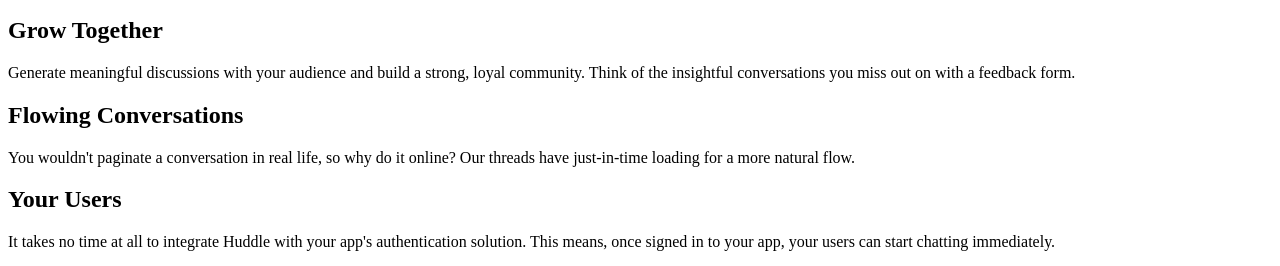
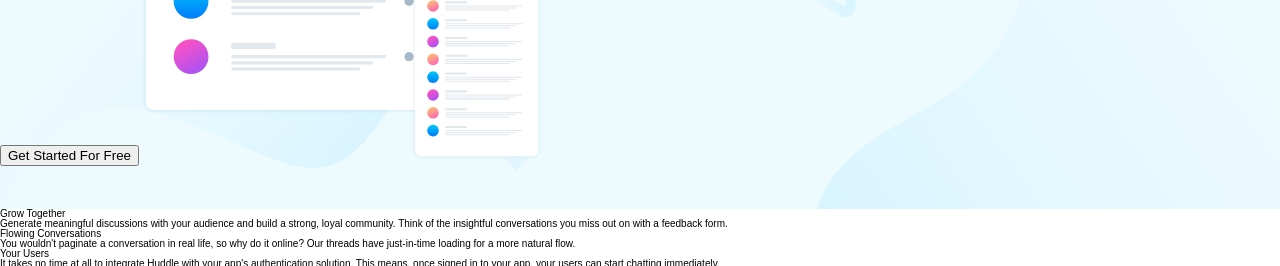
Before and after one commit to Jesse-Tingle/Huddle-Landing-Page, a plain HTML site: page index.html in a window 1280 px wide. Shown: the part 191-457 px from the top of the page. Drawn offline with Linux system fonts and the light colour scheme.

Commit message:
add reset style sheet, add background image to header and background color, add website image to header

```diff
--- a/index.html
+++ b/index.html
@@ -17,6 +17,7 @@
   </style>
 </head>
 <body>
+  <div class="container">
   <header>
     <img src="images/logo.svg">
     <button>Try It Free</button>
@@ -27,6 +28,8 @@
   Create connections with your users as you engage in genuine discussion.</p>
 
     <button>Get Started For Free</button>
+
+    <img id="image-mockup" src="images/illustration-mockups.svg">
   </header>
 
   <section class="blocks grow-together">
@@ -87,5 +90,6 @@
       Coded by <a href="http://www.jessetingle.com">Jesse Tingle</a>.
     </p>
   </footer>
+</div>
 </body>
 </html>
--- a/less/index.less
+++ b/less/index.less
@@ -0,0 +1,84 @@
+// Is this working?
+/* http://meyerweb.com/eric/tools/css/reset/
+   v2.0 | 20110126
+   License: none (public domain)
+*/
+
+html, body, div, span, applet, object, iframe,
+h1, h2, h3, h4, h5, h6, p, blockquote, pre,
+a, abbr, acronym, address, big, cite, code,
+del, dfn, em, img, ins, kbd, q, s, samp,
+small, strike, strong, sub, sup, tt, var,
+b, u, i, center,
+dl, dt, dd, ol, ul, li,
+fieldset, form, label, legend,
+table, caption, tbody, tfoot, thead, tr, th, td,
+article, aside, canvas, details, embed,
+figure, figcaption, footer, header, hgroup,
+menu, nav, output, ruby, section, summary,
+time, mark, audio, video {
+	margin: 0;
+	padding: 0;
+	border: 0;
+	font-size: 100%;
+	font: inherit;
+	vertical-align: baseline;
+}
+/* HTML5 display-role reset for older browsers */
+article, aside, details, figcaption, figure,
+footer, header, hgroup, menu, nav, section {
+	display: block;
+}
+body {
+	line-height: 1;
+}
+ol, ul {
+	list-style: none;
+}
+blockquote, q {
+	quotes: none;
+}
+blockquote:before, blockquote:after,
+q:before, q:after {
+	content: '';
+	content: none;
+}
+table {
+	border-collapse: collapse;
+	border-spacing: 0;
+}
+
+/* Set every element's box-sizing to border-box */
+* {
+    box-sizing: border-box;
+}
+
+html, body {
+	height: 100%;
+	font-family: 'Barlow Condensed', sans-serif;
+}
+
+// my code below
+
+
+html {
+    font-size: 62.5%;
+
+  .container {
+
+    header {
+        background-image: url("../images/bg-hero-desktop.svg");
+        background-color: #edfbfe;
+        // background-position: center;
+        background-repeat: no-repeat;
+        width: 100%;
+        height: 400px;
+        //background-color: #e4f3fd;
+
+        #image-mockup {
+            width: 400px;
+        }
+    }
+  }
+
+}
```
Also changed, not shown: css/index.css.
